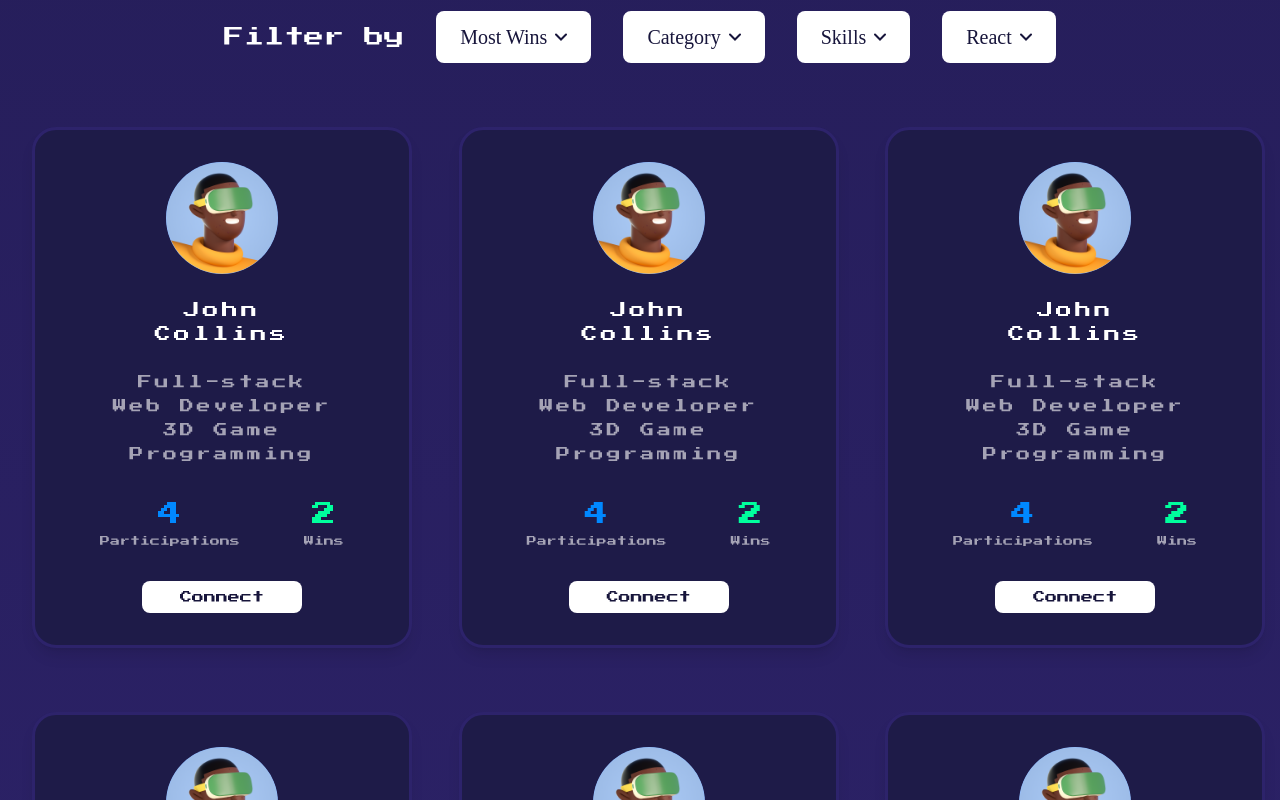
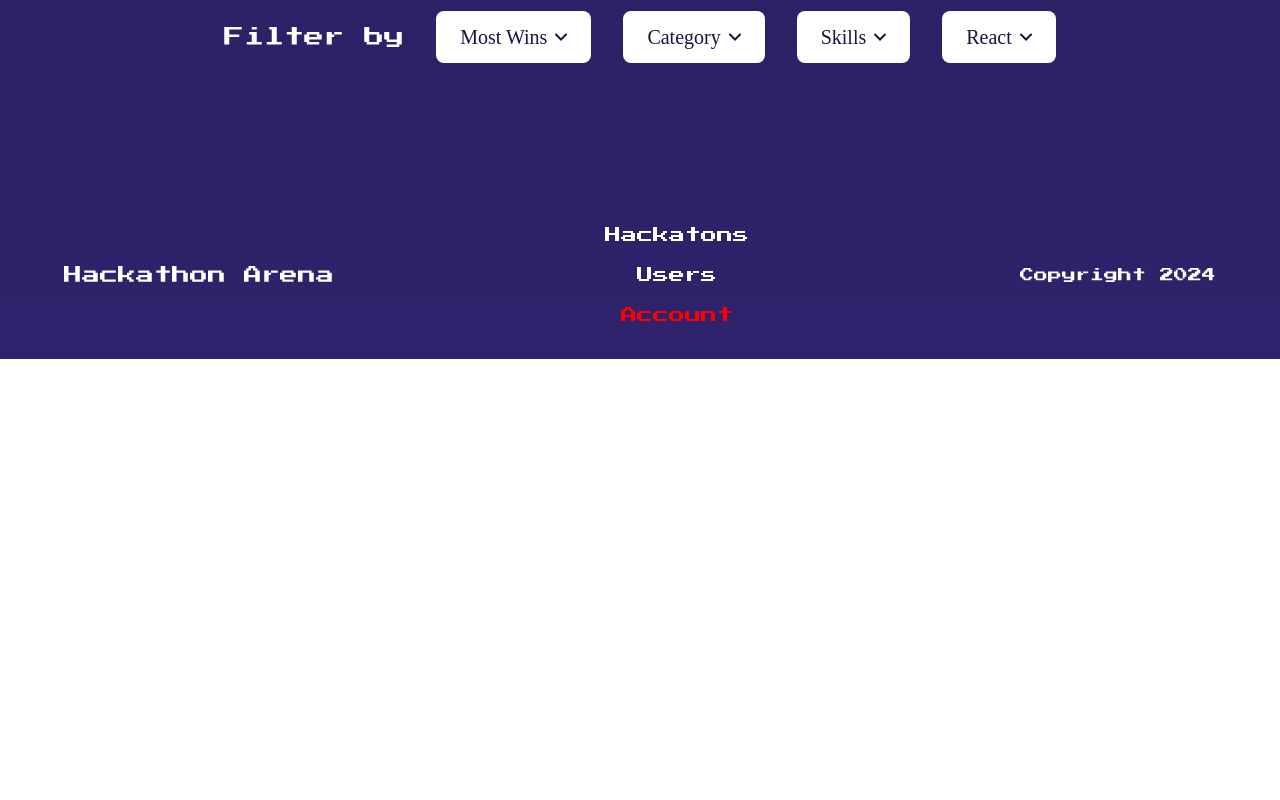
Before and after one commit to StefanTrajkovskii/Srekja-Hackathon, a React (Create React App) app: page / in a window 1280 px wide. Shown: the part 2900-3700 px from the top of the page. After the commit the page ends 3259 px from the top, so only its background shows below. Built offline with nearby package versions, Linux system fonts and the light colour scheme; a web font is replaced by a local one.

Commit message:
made the connect with users to be dynamic

```diff
--- a/src/pages/Home.jsx
+++ b/src/pages/Home.jsx
@@ -13,17 +13,45 @@ function App() {
   const [isLoggedIn, setIsLoggedIn] = useState(false);
   const [currentUser, setCurrentUser] = useState(null);
   const [hackathons, setHackathons] = useState([]);
+  const [registeredUsers, setRegisteredUsers] = useState([]);
 
   useEffect(() => {
     const user = getCurrentUser();
     setIsLoggedIn(!!user);
     setCurrentUser(user);
     loadHackathons();
+    loadRegisteredUsers();
+  // eslint-disable-next-line react-hooks/exhaustive-deps
   }, []);
 
   const loadHackathons = () => {
     const storedHackathons = JSON.parse(localStorage.getItem('hackathons')) || [];
     setHackathons(storedHackathons);
+  };
+
+  const loadRegisteredUsers = () => {
+    const users = JSON.parse(localStorage.getItem('users')) || [];
+    const currentUserEmail = currentUser?.email;
+
+    // Filter out current user and ensure all required fields exist
+    const processedUsers = users
+      .filter(user => user.email !== currentUserEmail)
+      .map(user => ({
+        ...user,
+        username: user.username || 'Anonymous',
+        skills: Array.isArray(user.skills) ? user.skills : ['Web Developer', 'Programming'],
+        profilePicture: user.profilePicture || null,
+        fullName: user.fullName || ''
+      }));
+
+    setRegisteredUsers(processedUsers);
+  };
+
+  const getUserStats = (userEmail) => {
+    const allHackathons = JSON.parse(localStorage.getItem('hackathons')) || [];
+    const participations = allHackathons.filter(h => h.participants?.some(p => p.email === userEmail)).length;
+    const wins = allHackathons.filter(h => h.participants?.[0]?.email === userEmail).length;
+    return { participations, wins };
   };
 
   const handleLogout = () => {
@@ -49,6 +77,7 @@ function App() {
     navigate('/hackathon', { state: { hackathon } });
   };
 
+  // eslint-disable-next-line no-unused-vars
   const handleViewUser = () => {
     navigate('/user');
   };
@@ -326,37 +355,49 @@ function App() {
         </div>
 
         <div className="grid grid-cols-3 gap-16 max-w-[1400px] mx-auto">
-          {[1, 2, 3, 4, 5, 6].map((item) => (
-            <div key={item} className="bg-[#1E1B48] rounded-3xl overflow-hidden flex flex-col items-center p-8 relative backdrop-blur-md shadow-lg border-[3px] border-[#2D236B] min-w-[380px]">
+          {registeredUsers.map((user) => {
+            const { participations, wins } = getUserStats(user.email);
+            return (
+              <div key={user.email} className="bg-[#1E1B48] rounded-3xl overflow-hidden flex flex-col items-center p-8 relative backdrop-blur-md shadow-lg border-[3px] border-[#2D236B] min-w-[380px]">
                 <div className="w-28 h-28 rounded-full overflow-hidden mb-6 bg-[#8BB9FF]">
-                <img src={userAvatar} alt="User" className="object-cover w-full h-full" />
+                  <img src={user.profilePicture || userAvatar} alt={user.username} className="object-cover w-full h-full" />
                 </div>
                 <div className="text-center mb-6 w-[400px]">
-                <h3 className="font-['Press_Start_2P'] text-white text-base tracking-[0.2em]">John</h3>
-                <h3 className="font-['Press_Start_2P'] text-white text-base tracking-[0.2em]">Collins</h3>
+                  <h3 className="font-['Press_Start_2P'] text-white text-base tracking-[0.2em]">{user.username}</h3>
+                  <h3 className="font-['Press_Start_2P'] text-white text-base tracking-[0.2em]">{user.fullName || ''}</h3>
                 </div>
                 <div className="font-['Press_Start_2P'] text-white/60 text-sm mb-8 text-center leading-6 tracking-[0.2em] w-[400px]">
-                Full-stack<br />
+                  {Array.isArray(user.skills) ? user.skills.slice(0, 4).map((skill, index) => (
+                    <React.Fragment key={index}>
+                      {skill}<br />
+                    </React.Fragment>
+                  )) : (
+                    <>
                       Web Developer<br />
-                3D Game<br />
-                Programming
+                      Programming<br />
+                    </>
+                  )}
                 </div>
                 <div className="flex gap-16 justify-center mb-8">
                   <div className="flex flex-col items-center">
-                  <span className="font-['Press_Start_2P'] text-[#0088FF] text-2xl mb-1">4</span>
+                    <span className="font-['Press_Start_2P'] text-[#0088FF] text-2xl mb-1">{participations}</span>
                     <span className="font-['Press_Start_2P'] text-white/60 text-[10px]">Participations</span>
                   </div>
                   <div className="flex flex-col items-center">
-                  <span className="font-['Press_Start_2P'] text-[#00FF9D] text-2xl mb-1">2</span>
+                    <span className="font-['Press_Start_2P'] text-[#00FF9D] text-2xl mb-1">{wins}</span>
                     <span className="font-['Press_Start_2P'] text-white/60 text-[10px]">Wins</span>
                   </div>
                 </div>
-              <button onClick={handleViewUser} className="bg-white text-[#17153B] w-40 py-2 rounded-lg font-['Press_Start_2P'] text-xs
-              hover:bg-gray-100 transition-all duration-300 ease-in-out transform hover:scale-105 hover:shadow-lg active:scale-95">
+                <button
+                  onClick={() => navigate(`/user/${user.username}`)}
+                  className="bg-white text-[#17153B] w-40 py-2 rounded-lg font-['Press_Start_2P'] text-xs
+                  hover:bg-gray-100 transition-all duration-300 ease-in-out transform hover:scale-105 hover:shadow-lg active:scale-95"
+                >
                   Connect
                 </button>
               </div>
-          ))}
+            );
+          })}
         </div>
       </section>
 
```
Lines whose indentation alone changed are shown as unchanged.
